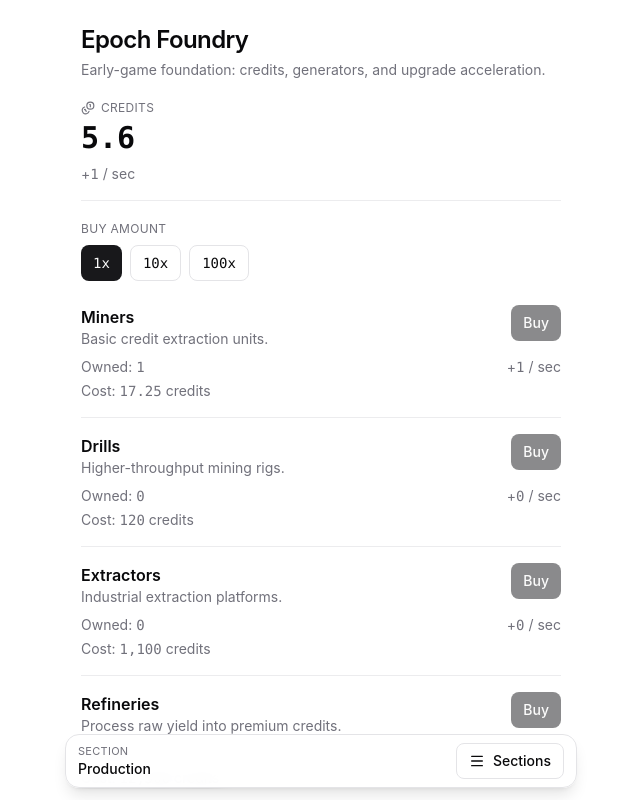
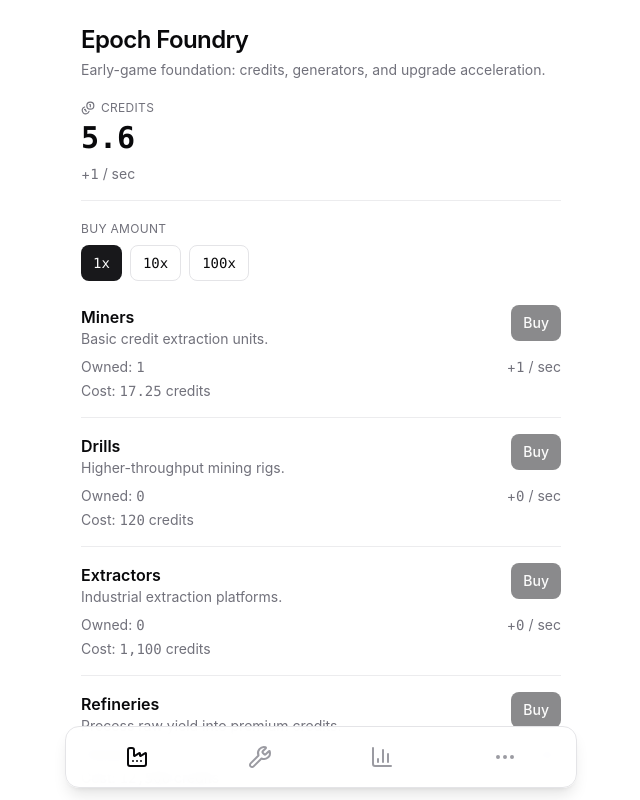
Before and after one commit to MattGibney/Epoch-Foundry, a React (Vite) app: page / in a window 1280 px wide. Shown: the top 800 px of the page, without its empty margins (319-959 px from the left). Built offline with nearby package versions, Linux system fonts and the light colour scheme.

Commit message:
Update bottom nav icons

```diff
--- a/src/App.tsx
+++ b/src/App.tsx
@@ -1,6 +1,13 @@
 import { useCallback, useEffect, useMemo, useRef, useState } from 'react'
 import Decimal from 'decimal.js'
-import { Coins, MenuIcon } from 'lucide-react'
+import {
+  BarChart3,
+  Coins,
+  Factory,
+  MoreHorizontal,
+  type LucideIcon,
+  Wrench,
+} from 'lucide-react'
 
 import {
   AlertDialog,
@@ -56,6 +63,20 @@ const TABS: { key: TabKey; label: string }[] = [
   { key: 'settings', label: 'Settings' },
 ]
 
+const PRIMARY_NAV_ITEMS: {
+  key: 'production' | 'upgrades' | 'stats'
+  label: string
+  icon: LucideIcon
+}[] = [
+  { key: 'production', label: 'Production', icon: Factory },
+  { key: 'upgrades', label: 'Upgrades', icon: Wrench },
+  { key: 'stats', label: 'Stats', icon: BarChart3 },
+]
+
+function isPrimaryTab(tab: TabKey): tab is 'production' | 'upgrades' | 'stats' {
+  return tab === 'production' || tab === 'upgrades' || tab === 'stats'
+}
+
 function formatDuration(totalSeconds: number): string {
   const hours = Math.floor(totalSeconds / 3600)
   const minutes = Math.floor((totalSeconds % 3600) / 60)
@@ -77,7 +98,6 @@ function App() {
   const [activeTab, setActiveTab] = useState<TabKey>('production')
   const [isSectionsOpen, setIsSectionsOpen] = useState(false)
   const [nowMs, setNowMs] = useState<number>(() => Date.now())
-  const [lastSavedAt, setLastSavedAt] = useState<number | null>(null)
   const [showFloatingSummary, setShowFloatingSummary] = useState(false)
   const [isRefreshing, setIsRefreshing] = useState(false)
   const [refreshError, setRefreshError] = useState<string | null>(null)
@@ -91,7 +111,6 @@ function App() {
 
   const persistGame = useCallback(() => {
     saveGameState(gameRef.current)
-    setLastSavedAt(Date.now())
   }, [])
 
   const resetGame = useCallback(() => {
@@ -111,7 +130,6 @@ function App() {
     setGame(nextState)
     setNowMs(now)
     setActiveTab('production')
-    setLastSavedAt(now)
   }, [])
 
   const refreshApp = useCallback(async () => {
@@ -221,7 +239,8 @@ function App() {
 
   const creditsPerSecond = useMemo(() => getTotalProductionPerSecond(game), [game])
   const runDuration = Math.max(0, Math.floor((nowMs - game.stats.startedAtMs) / 1_000))
-  const activeTabLabel = TABS.find((tab) => tab.key === activeTab)?.label ?? 'Section'
+  const overflowTabs = TABS.filter((tab) => !isPrimaryTab(tab.key))
+  const isOtherActive = !isPrimaryTab(activeTab)
 
   const renderProductionTab = () => (
     <div className="space-y-6">
@@ -466,11 +485,11 @@ function App() {
   return (
     <main
       className="mx-auto min-h-screen w-full max-w-lg px-4 pt-6"
-      style={{ paddingBottom: 'calc(env(safe-area-inset-bottom) + 7rem)' }}
+      style={{ paddingBottom: 'calc(env(safe-area-inset-bottom) + 5.25rem)' }}
     >
       <div
         ref={topSafeAreaBlurRef}
-        className="pointer-events-none fixed inset-x-0 top-0 z-30 bg-background/70 backdrop-blur-xl"
+        className="pointer-events-none fixed inset-x-0 top-0 z-30 bg-background/70 backdrop-blur-md"
         style={{ height: 'env(safe-area-inset-top)' }}
       />
 
@@ -531,19 +550,6 @@ function App() {
         {activeTab === 'settings' && renderSettingsTab()}
       </section>
 
-      <footer className="mt-8 text-xs text-muted-foreground">
-        Autosaves every <span className="font-mono tabular-nums">10</span>s and on exit
-        {lastSavedAt && (
-          <>
-            {' '}
-            • Last save{' '}
-            <span className="font-mono tabular-nums">
-              {new Date(lastSavedAt).toLocaleTimeString()}
-            </span>
-          </>
-        )}
-      </footer>
-
       <div
         className="fixed inset-x-0 bottom-0 z-40"
         style={{
@@ -554,29 +560,49 @@ function App() {
       >
         <div className="mx-auto w-full max-w-lg">
           <div className="rounded-xl border border-border bg-background/95 px-3 py-2 shadow-lg backdrop-blur">
-            <div className="flex items-center justify-between gap-3">
-              <div>
-                <p className="text-[11px] uppercase tracking-wide text-muted-foreground">
-                  Section
-                </p>
-                <p className="text-sm font-medium">{activeTabLabel}</p>
-              </div>
+            <div className="grid grid-cols-4 gap-1">
+              {PRIMARY_NAV_ITEMS.map((item) => {
+                const Icon = item.icon
+
+                return (
+                  <Button
+                    key={item.key}
+                    size="sm"
+                    variant="ghost"
+                    className={cn(
+                      'h-11 rounded-lg bg-transparent px-0.5 shadow-none hover:bg-transparent active:bg-transparent',
+                      activeTab === item.key ? 'text-foreground' : 'text-muted-foreground/70',
+                    )}
+                    onClick={() => setActiveTab(item.key)}
+                    aria-label={item.label}
+                  >
+                    <Icon className="size-6" />
+                  </Button>
+                )
+              })}
               <Sheet open={isSectionsOpen} onOpenChange={setIsSectionsOpen}>
                 <SheetTrigger asChild>
-                  <Button size="sm" variant="outline" className="gap-2">
-                    <MenuIcon className="size-4" />
-                    Sections
+                  <Button
+                    size="sm"
+                    variant="ghost"
+                    className={cn(
+                      'h-11 rounded-lg bg-transparent px-0.5 shadow-none hover:bg-transparent active:bg-transparent',
+                      isOtherActive ? 'text-foreground' : 'text-muted-foreground/70',
+                    )}
+                    aria-label="Other sections"
+                  >
+                    <MoreHorizontal className="size-6" />
                   </Button>
                 </SheetTrigger>
                 <SheetContent side="bottom" className="max-h-[80vh] rounded-t-xl px-0 pb-6">
                   <SheetHeader className="px-4 pb-1">
-                    <SheetTitle>Sections</SheetTitle>
+                    <SheetTitle>Other Sections</SheetTitle>
                     <SheetDescription>
-                      Navigate between game screens.
+                      Additional navigation options.
                     </SheetDescription>
                   </SheetHeader>
                   <div className="mt-2 space-y-1 px-4">
-                    {TABS.map((tab) => (
+                    {overflowTabs.map((tab) => (
                       <Button
                         key={tab.key}
                         variant={activeTab === tab.key ? 'default' : 'ghost'}
@@ -589,6 +615,11 @@ function App() {
                         {tab.label}
                       </Button>
                     ))}
+                    {overflowTabs.length === 0 && (
+                      <p className="px-2 py-1 text-sm text-muted-foreground">
+                        No additional sections yet.
+                      </p>
+                    )}
                   </div>
                 </SheetContent>
               </Sheet>
```
Also changed, not shown: 1 other file (tests, documents, lock files or other folders).
